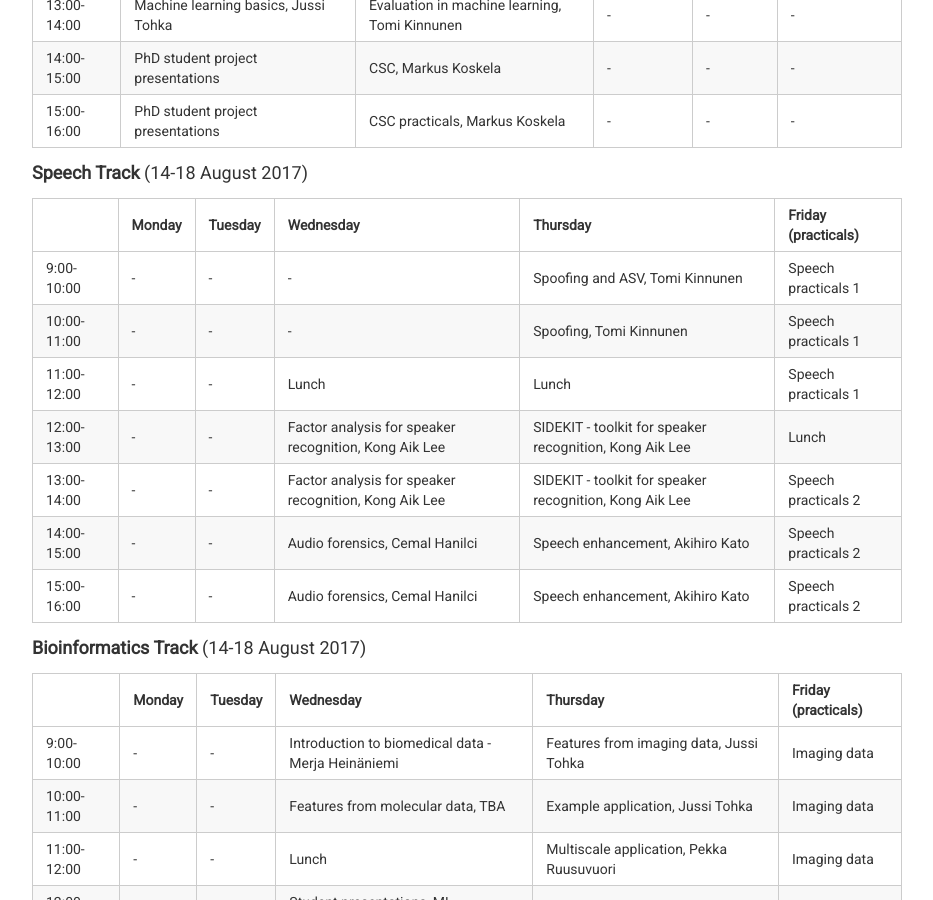
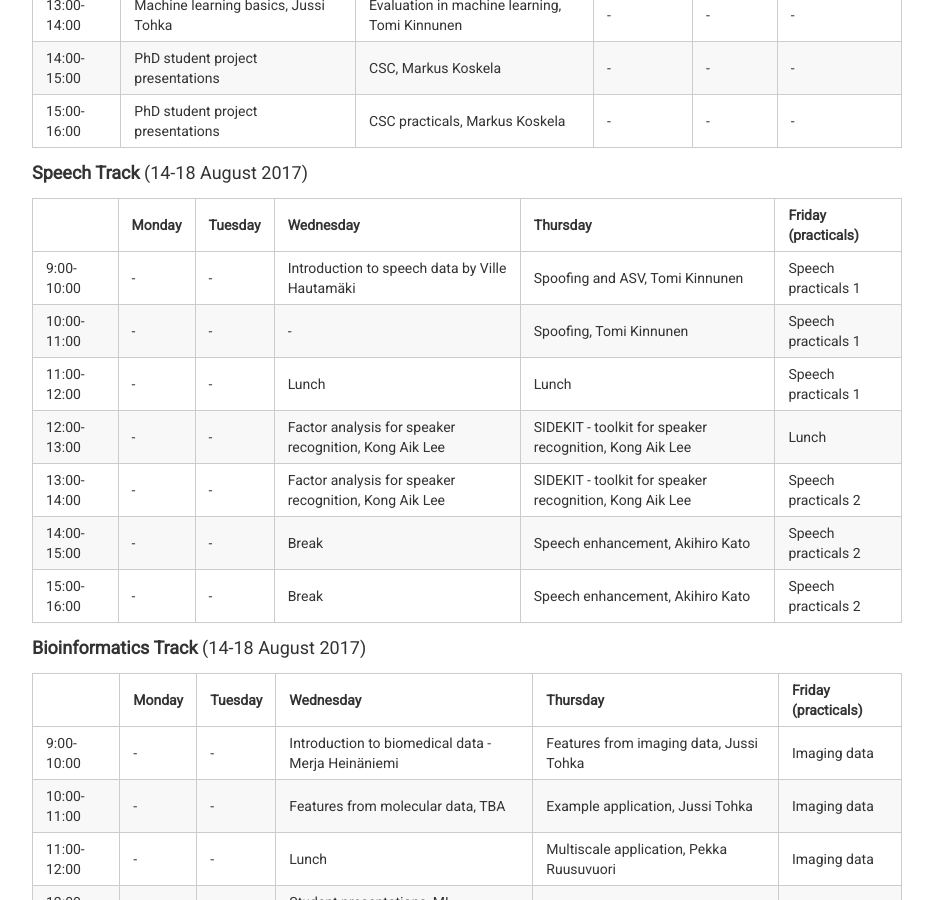
Before and after one commit to abrahamwoubie/Summer_School_RL, a Jekyll site: the page built from schedule.md, in a window 1280 px wide and 900 px high, scrolled down 726 px. Shown: the whole window, without its empty margins (173-1106 px from the left). Built offline with Jekyll 4.4.1, drawn with Linux system fonts in a browser that asks for light colours; nearby versions of some CDN libraries.

Commit message:
Schedule updated and typos fixed

```diff
--- a/schedule.md
+++ b/schedule.md
@@ -27,13 +27,13 @@ Participants can choose between speech or bioinformatics track (Wednesday, Thurs
 
 | | Monday | Tuesday | Wednesday | Thursday | Friday (practicals)
 --- | ---  | ---     | ---       | ---      | ---
-9:00-10:00  | - | - | - | Spoofing and ASV, Tomi Kinnunen | Speech practicals 1
+9:00-10:00  | - | - | Introduction to speech data by Ville Hautamäki | Spoofing and ASV, Tomi Kinnunen | Speech practicals 1
 10:00-11:00 | - | - | - | Spoofing, Tomi Kinnunen | Speech practicals 1
 11:00-12:00 | - | - | Lunch | Lunch | Speech practicals 1
 12:00-13:00 | - | - | Factor analysis for speaker recognition, Kong Aik Lee | SIDEKIT - toolkit for speaker recognition, Kong Aik Lee | Lunch
 13:00-14:00 | - | - | Factor analysis for speaker recognition, Kong Aik Lee | SIDEKIT - toolkit for speaker recognition, Kong Aik Lee | Speech practicals 2
-14:00-15:00 | - | - | Audio forensics, Cemal Hanilci | Speech enhancement, Akihiro Kato | Speech practicals 2
-15:00-16:00 | - | - | Audio forensics, Cemal Hanilci | Speech enhancement, Akihiro Kato | Speech practicals 2
+14:00-15:00 | - | - | Break | Speech enhancement, Akihiro Kato | Speech practicals 2
+15:00-16:00 | - | - | Break | Speech enhancement, Akihiro Kato | Speech practicals 2
 
 
 #### **Bioinformatics Track** (14-18 August 2017)
```
Also changed, not shown: _data/people.yml (+3 -5 lines), dataset.md (+1 -2 lines), leaderboard.md (deleted, +0 -6 lines), img/juha.jpg (added), 6 other files.
